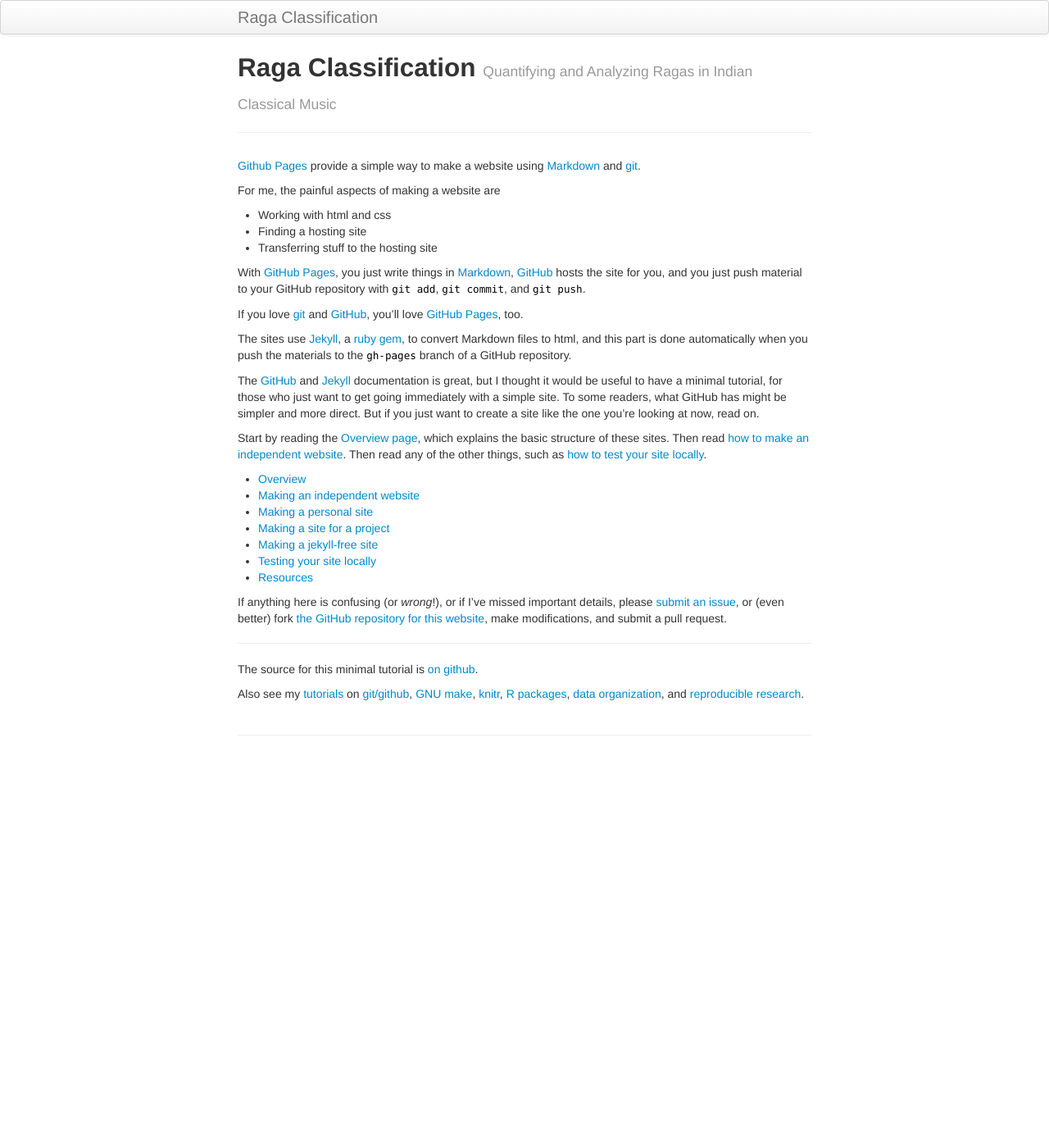
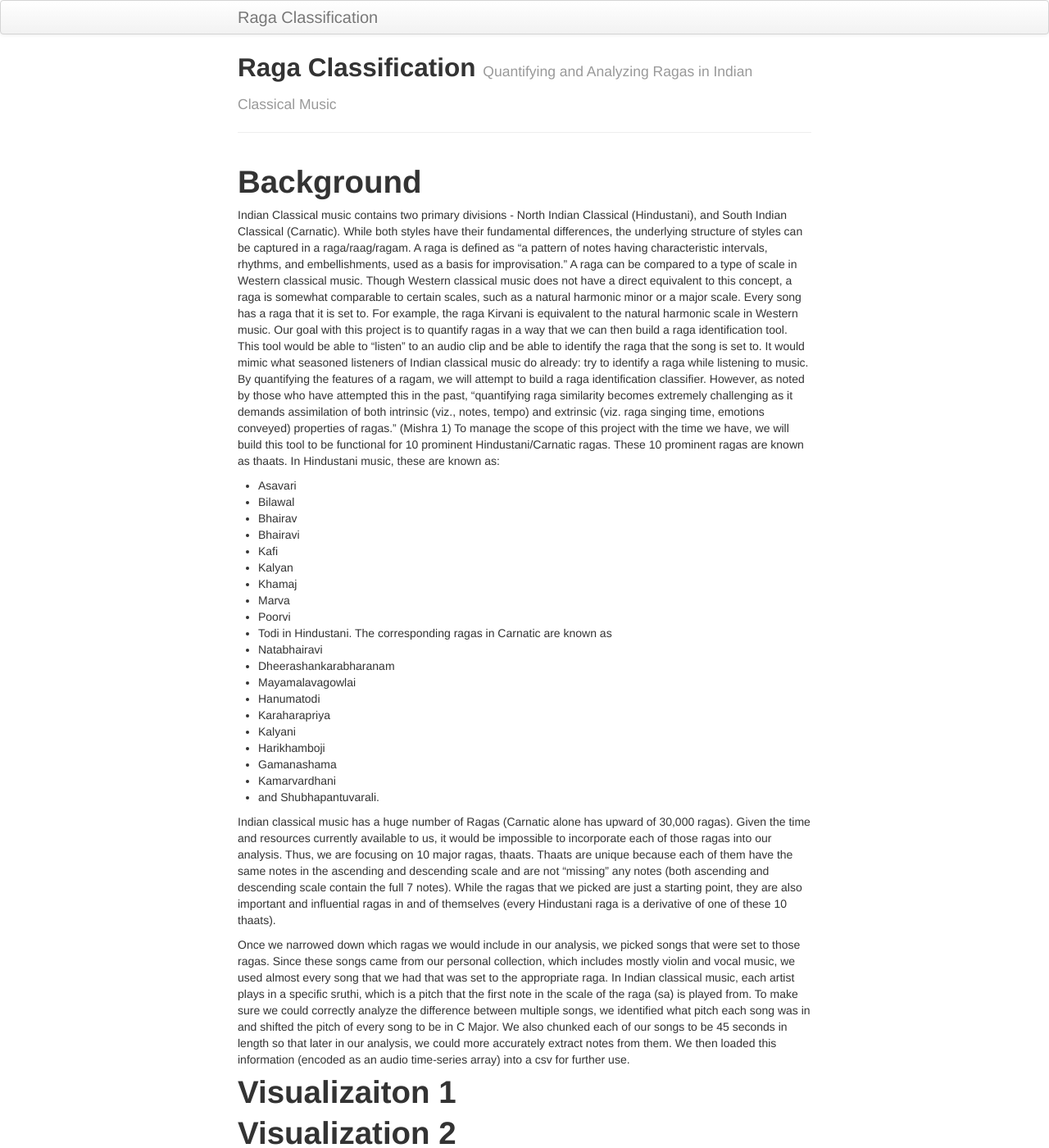
Before and after one commit to sruthiv98/RagaClassifier, a Jekyll site: the page built from index.md, in a window 1280 px wide and 1400 px high. Shown: the whole window at 82% size. Built offline with Jekyll 4.4.1, drawn with Linux system fonts in a browser that asks for light colours.

Commit message:
adding content to webpage

```diff
--- a/index.md
+++ b/index.md
@@ -4,69 +4,39 @@ title: Raga Classification
 tagline: Quantifying and Analyzing Ragas in Indian Classical Music
 description: Capstone proj
 ---
+# Background
+Indian Classical music contains two primary divisions - North Indian Classical (Hindustani), and South Indian Classical (Carnatic). While both styles have their fundamental differences, the underlying structure of styles can be captured in a raga/raag/ragam. A raga is defined as “a pattern of notes having characteristic intervals, rhythms, and embellishments, used as a basis for improvisation.” A raga can be compared to a type of scale in Western classical music. Though Western classical music does not have a direct equivalent to this concept, a raga is somewhat comparable to certain scales, such as a natural harmonic minor or a major scale. Every song has a raga that it is set to. For example, the raga Kirvani is equivalent to the natural harmonic scale in Western music.
+Our goal with this project is to quantify ragas in a way that we can then build a raga identification tool. This tool would be able to “listen” to an audio clip and be able to identify the raga that the song is set to. It would mimic what seasoned listeners of Indian classical music do already: try to identify a raga while listening to music. By quantifying the features of a ragam, we will attempt to build a raga identification classifier. However, as noted by those who have attempted this in the past, “quantifying raga similarity becomes extremely challenging as it demands assimilation of both intrinsic (viz., notes, tempo) and extrinsic (viz. raga singing time, emotions conveyed) properties of ragas.” (Mishra 1) To manage the scope of this project with the time we have, we will build this tool to be functional for 10 prominent Hindustani/Carnatic ragas. These 10 prominent ragas are known as thaats. In Hindustani music, these are known as:
+- Asavari
+- Bilawal
+- Bhairav
+- Bhairavi
+- Kafi
+- Kalyan
+- Khamaj
+- Marva
+- Poorvi
+- Todi
+in Hindustani. The corresponding ragas in Carnatic are known as
+- Natabhairavi
+- Dheerashankarabharanam
+- Mayamalavagowlai
+- Hanumatodi
+- Karaharapriya
+- Kalyani
+- Harikhamboji
+- Gamanashama
+- Kamarvardhani
+- and Shubhapantuvarali.
 
-[Github Pages](https://pages.github.com) provide a simple way to make a
-website using
-[Markdown](https://daringfireball.net/projects/markdown/) and
-[git](https://git-scm.com).
+Indian classical music has a huge number of Ragas (Carnatic alone has upward of 30,000 ragas). Given the time and resources currently available to us, it would be impossible to incorporate each of those ragas into our analysis. Thus, we are focusing on 10 major ragas, thaats. Thaats are unique because each of them have the same notes in the ascending and descending scale and are not “missing” any notes (both ascending and descending scale contain the full 7 notes). While the ragas that we picked are just a starting point, they are also important and influential ragas in and of themselves (every Hindustani raga is a derivative of one of these 10 thaats).
 
-For me, the painful aspects of making a website are
+Once we narrowed down which ragas we would include in our analysis, we picked songs that were set to those ragas. Since these songs came from our personal collection, which includes mostly violin and vocal music, we used almost every song that we had that was set to the appropriate raga.
+In Indian classical music, each artist plays in a specific sruthi, which is a pitch that the first note in the scale of the raga (sa) is played from. To make sure we could correctly analyze the difference between multiple songs, we identified what pitch each song was in and shifted the pitch of every song to be in C Major. We also chunked each of our songs to be 45 seconds in length so that later in our analysis, we could more accurately extract notes from them. We then loaded this information (encoded as an audio time-series array) into a csv for further use.
 
-- Working with html and css
-- Finding a hosting site
-- Transferring stuff to the hosting site
 
-With [GitHub Pages](https://pages.github.com), you just write things in
-[Markdown](https://daringfireball.net/projects/markdown/),
-[GitHub](https://github.com) hosts the site for you, and you just push
-material to your GitHub repository with `git add`, `git commit`, and
-`git push`.
 
-If you love [git](https://git-scm.com/) and
-[GitHub](https://github.com), you'll love
-[GitHub Pages](https://pages.github.com), too.
+# Visualizaiton 1
 
-The sites use [Jekyll](https://jekyllrb.com/), a
-[ruby](https://www.ruby-lang.org/en/) [gem](https://rubygems.org/), to
-convert Markdown files to html, and this part is done
-automatically when you push the materials to the `gh-pages` branch
-of a GitHub repository.
 
-The [GitHub](https://pages.github.com) and
-[Jekyll](https://jekyllrb.com) documentation is great, but I thought it
-would be useful to have a minimal tutorial, for those who just want to
-get going immediately with a simple site. To some readers, what GitHub
-has might be simpler and more direct.  But if you just want to create
-a site like the one you're looking at now, read on.
-
-Start by reading the [Overview page](pages/overview.html), which
-explains the basic structure of these sites. Then read
-[how to make an independent website](pages/independent_site.html). Then
-read any of the other things, such as
-[how to test your site locally](pages/local_test.html).
-
-- [Overview](pages/overview.html)
-- [Making an independent website](pages/independent_site.html)
-- [Making a personal site](pages/user_site.html)
-- [Making a site for a project](pages/project_site.html)
-- [Making a jekyll-free site](pages/nojekyll.html)
-- [Testing your site locally](pages/local_test.html)
-- [Resources](pages/resources.html)
-
-If anything here is confusing (or _wrong_!), or if I've missed
-important details, please
-[submit an issue](https://github.com/kbroman/simple_site/issues), or (even
-better) fork [the GitHub repository for this website](https://github.com/kbroman/simple_site),
-make modifications, and submit a pull request.
-
----
-
-The source for this minimal tutorial is [on github](https://github.com/kbroman/simple_site).
-
-Also see my [tutorials](https://kbroman.org/pages/tutorials) on
-[git/github](https://kbroman.org/github_tutorial),
-[GNU make](https://kbroman.org/minimal_make),
-[knitr](https://kbroman.org/knitr_knutshell),
-[R packages](https://kbroman.org/pkg_primer),
-[data organization](https://kbroman.org/dataorg),
-and [reproducible research](https://kbroman.org/steps2rr).
+# Visualization 2
```
